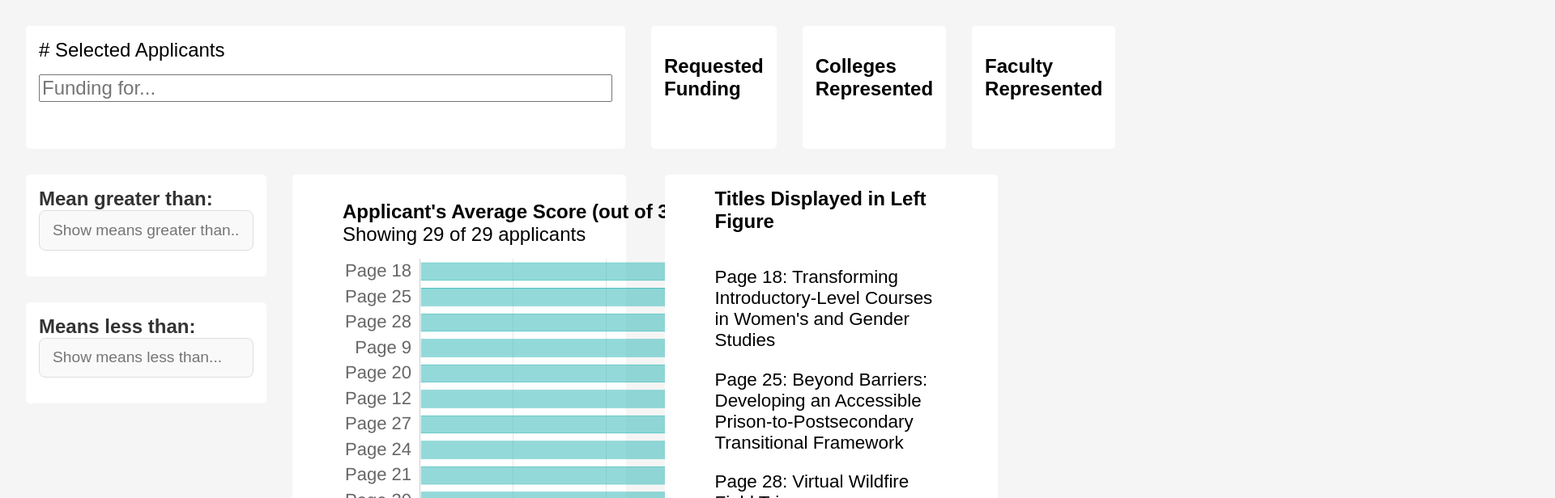
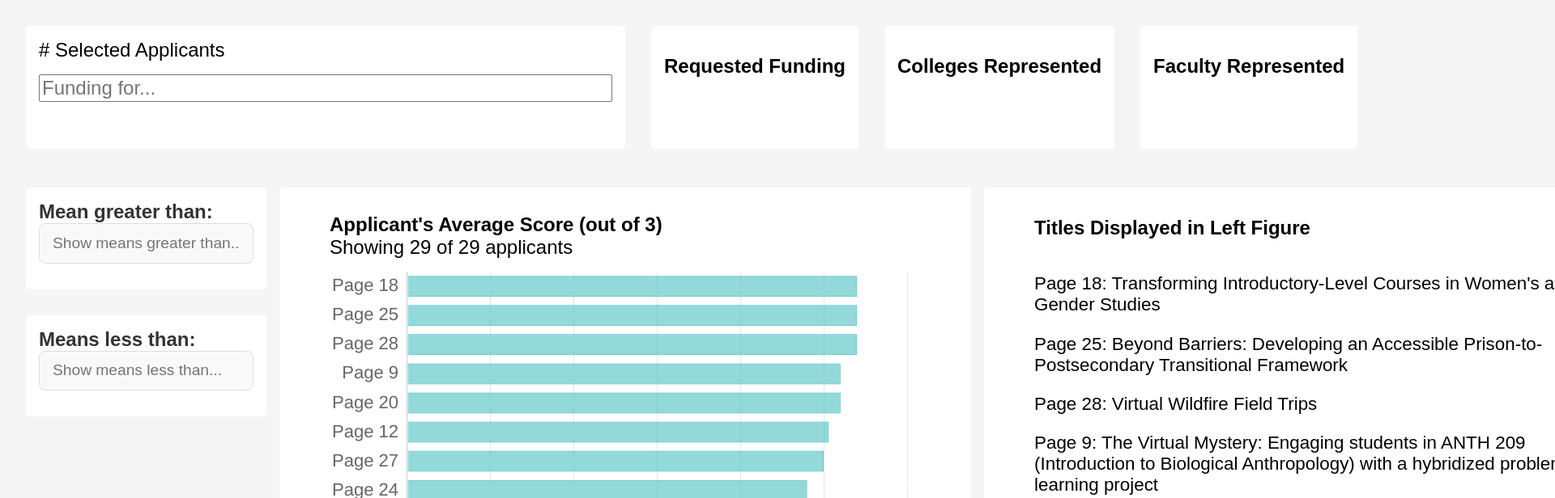
Before and after one commit to bvalgard/TLEF-Adjudication, a website: page index.html in a window 1280 px wide. Shown: the top 616 px of the page at 81% size, 1920 px wide, since content can reach past the window. Drawn offline with nearby package versions, Linux system fonts and the light colour scheme.

Commit message:
Fixed styles updated data for rounding

```diff
--- a/score.csv
+++ b/score.csv
@@ -2,93 +2,93 @@ page,name,category,mean,page_num
 Page 3,Story-based gated pathway to improve student engagement,Project Goals,2.0,3
 Page 3,Story-based gated pathway to improve student engagement,Budget,2.0,3
 Page 3,Story-based gated pathway to improve student engagement,Impact Assessment,2.0,3
-Page 3,Story-based gated pathway to improve student engagement,Mean,1.8666666666666667,3
-Page 3,Story-based gated pathway to improve student engagement,Strategic Alignment,1.6666666666666667,3
-Page 3,Story-based gated pathway to improve student engagement,Expected Outcomes,1.6666666666666667,3
+Page 3,Story-based gated pathway to improve student engagement,Mean,1.87,3
+Page 3,Story-based gated pathway to improve student engagement,Strategic Alignment,1.67,3
+Page 3,Story-based gated pathway to improve student engagement,Expected Outcomes,1.67,3
 Page 4,Integrating Sustainability Principles in Structural Steel Design Education,Project Goals,2.0,4
-Page 4,Integrating Sustainability Principles in Structural Steel Design Education,Strategic Alignment,1.6666666666666667,4
-Page 4,Integrating Sustainability Principles in Structural Steel Design Education,Expected Outcomes,1.3333333333333333,4
-Page 4,Integrating Sustainability Principles in Structural Steel Design Education,Impact Assessment,1.6666666666666667,4
+Page 4,Integrating Sustainability Principles in Structural Steel Design Education,Strategic Alignment,1.67,4
+Page 4,Integrating Sustainability Principles in Structural Steel Design Education,Expected Outcomes,1.33,4
+Page 4,Integrating Sustainability Principles in Structural Steel Design Education,Impact Assessment,1.67,4
 Page 4,Integrating Sustainability Principles in Structural Steel Design Education,Budget,2.0,4
-Page 4,Integrating Sustainability Principles in Structural Steel Design Education,Mean,1.7333333333333336,4
-Page 5,Building UofA in One Semester,Budget,1.6666666666666667,5
-Page 5,Building UofA in One Semester,Mean,1.3333333333333335,5
+Page 4,Integrating Sustainability Principles in Structural Steel Design Education,Mean,1.73,4
+Page 5,Building UofA in One Semester,Budget,1.67,5
+Page 5,Building UofA in One Semester,Mean,1.33,5
 Page 5,Building UofA in One Semester,Expected Outcomes,1.0,5
-Page 5,Building UofA in One Semester,Strategic Alignment,1.3333333333333333,5
-Page 5,Building UofA in One Semester,Project Goals,1.3333333333333333,5
-Page 5,Building UofA in One Semester,Impact Assessment,1.3333333333333333,5
-Page 6,Learning Law Through Graphic Novels,Project Goals,1.3333333333333333,6
-Page 6,Learning Law Through Graphic Novels,Strategic Alignment,2.3333333333333335,6
+Page 5,Building UofA in One Semester,Strategic Alignment,1.33,5
+Page 5,Building UofA in One Semester,Project Goals,1.33,5
+Page 5,Building UofA in One Semester,Impact Assessment,1.33,5
+Page 6,Learning Law Through Graphic Novels,Project Goals,1.33,6
+Page 6,Learning Law Through Graphic Novels,Strategic Alignment,2.33,6
 Page 6,Learning Law Through Graphic Novels,Expected Outcomes,1.0,6
 Page 6,Learning Law Through Graphic Novels,Impact Assessment,1.0,6
-Page 6,Learning Law Through Graphic Novels,Budget,1.3333333333333333,6
+Page 6,Learning Law Through Graphic Novels,Budget,1.33,6
 Page 6,Learning Law Through Graphic Novels,Mean,1.4,6
 Page 7,"Innovative STEM Laboratory on Interfacial Tension: Integrating Theory, Experiment, Software Development, and Molecular Visualization",Mean,1.8,7
-Page 7,"Innovative STEM Laboratory on Interfacial Tension: Integrating Theory, Experiment, Software Development, and Molecular Visualization",Project Goals,1.6666666666666667,7
+Page 7,"Innovative STEM Laboratory on Interfacial Tension: Integrating Theory, Experiment, Software Development, and Molecular Visualization",Project Goals,1.67,7
 Page 7,"Innovative STEM Laboratory on Interfacial Tension: Integrating Theory, Experiment, Software Development, and Molecular Visualization",Impact Assessment,2.0,7
 Page 7,"Innovative STEM Laboratory on Interfacial Tension: Integrating Theory, Experiment, Software Development, and Molecular Visualization",Expected Outcomes,2.0,7
-Page 7,"Innovative STEM Laboratory on Interfacial Tension: Integrating Theory, Experiment, Software Development, and Molecular Visualization",Strategic Alignment,1.3333333333333333,7
+Page 7,"Innovative STEM Laboratory on Interfacial Tension: Integrating Theory, Experiment, Software Development, and Molecular Visualization",Strategic Alignment,1.33,7
 Page 7,"Innovative STEM Laboratory on Interfacial Tension: Integrating Theory, Experiment, Software Development, and Molecular Visualization",Budget,2.0,7
 Page 8,Teaching Asian Indigeneity,Strategic Alignment,2.0,8
-Page 8,Teaching Asian Indigeneity,Expected Outcomes,2.3333333333333335,8
-Page 8,Teaching Asian Indigeneity,Impact Assessment,1.6666666666666667,8
+Page 8,Teaching Asian Indigeneity,Expected Outcomes,2.33,8
+Page 8,Teaching Asian Indigeneity,Impact Assessment,1.67,8
 Page 8,Teaching Asian Indigeneity,Budget,2.0,8
-Page 8,Teaching Asian Indigeneity,Mean,2.066666666666667,8
-Page 8,Teaching Asian Indigeneity,Project Goals,2.3333333333333335,8
-Page 9,The Virtual Mystery: Engaging students in  ANTH 209 (Introduction to Biological Anthropology) with a hybridized problem-based learning project,Mean,2.6000000000000005,9
-Page 9,The Virtual Mystery: Engaging students in  ANTH 209 (Introduction to Biological Anthropology) with a hybridized problem-based learning project,Expected Outcomes,2.3333333333333335,9
+Page 8,Teaching Asian Indigeneity,Mean,2.07,8
+Page 8,Teaching Asian Indigeneity,Project Goals,2.33,8
+Page 9,The Virtual Mystery: Engaging students in  ANTH 209 (Introduction to Biological Anthropology) with a hybridized problem-based learning project,Mean,2.6,9
+Page 9,The Virtual Mystery: Engaging students in  ANTH 209 (Introduction to Biological Anthropology) with a hybridized problem-based learning project,Expected Outcomes,2.33,9
 Page 9,The Virtual Mystery: Engaging students in  ANTH 209 (Introduction to Biological Anthropology) with a hybridized problem-based learning project,Project Goals,3.0,9
-Page 9,The Virtual Mystery: Engaging students in  ANTH 209 (Introduction to Biological Anthropology) with a hybridized problem-based learning project,Strategic Alignment,2.3333333333333335,9
+Page 9,The Virtual Mystery: Engaging students in  ANTH 209 (Introduction to Biological Anthropology) with a hybridized problem-based learning project,Strategic Alignment,2.33,9
 Page 9,The Virtual Mystery: Engaging students in  ANTH 209 (Introduction to Biological Anthropology) with a hybridized problem-based learning project,Budget,3.0,9
-Page 9,The Virtual Mystery: Engaging students in  ANTH 209 (Introduction to Biological Anthropology) with a hybridized problem-based learning project,Impact Assessment,2.3333333333333335,9
-Page 10,Development and implementation of an automated system to track student progress and alert users to approaching deadlines in a U of A graduate program,Impact Assessment,1.6666666666666667,10
+Page 9,The Virtual Mystery: Engaging students in  ANTH 209 (Introduction to Biological Anthropology) with a hybridized problem-based learning project,Impact Assessment,2.33,9
+Page 10,Development and implementation of an automated system to track student progress and alert users to approaching deadlines in a U of A graduate program,Impact Assessment,1.67,10
 Page 10,Development and implementation of an automated system to track student progress and alert users to approaching deadlines in a U of A graduate program,Budget,2.0,10
-Page 10,Development and implementation of an automated system to track student progress and alert users to approaching deadlines in a U of A graduate program,Mean,1.7333333333333336,10
-Page 10,Development and implementation of an automated system to track student progress and alert users to approaching deadlines in a U of A graduate program,Expected Outcomes,1.6666666666666667,10
+Page 10,Development and implementation of an automated system to track student progress and alert users to approaching deadlines in a U of A graduate program,Mean,1.73,10
+Page 10,Development and implementation of an automated system to track student progress and alert users to approaching deadlines in a U of A graduate program,Expected Outcomes,1.67,10
 Page 10,Development and implementation of an automated system to track student progress and alert users to approaching deadlines in a U of A graduate program,Strategic Alignment,1.0,10
-Page 10,Development and implementation of an automated system to track student progress and alert users to approaching deadlines in a U of A graduate program,Project Goals,2.3333333333333335,10
-Page 11,New MSc Specialization in Molecular Diagnostics: Pedagogical Development supporting credentialing through experiential learning,Project Goals,2.3333333333333335,11
+Page 10,Development and implementation of an automated system to track student progress and alert users to approaching deadlines in a U of A graduate program,Project Goals,2.33,10
+Page 11,New MSc Specialization in Molecular Diagnostics: Pedagogical Development supporting credentialing through experiential learning,Project Goals,2.33,11
 Page 11,New MSc Specialization in Molecular Diagnostics: Pedagogical Development supporting credentialing through experiential learning,Strategic Alignment,2.0,11
-Page 11,New MSc Specialization in Molecular Diagnostics: Pedagogical Development supporting credentialing through experiential learning,Expected Outcomes,2.3333333333333335,11
+Page 11,New MSc Specialization in Molecular Diagnostics: Pedagogical Development supporting credentialing through experiential learning,Expected Outcomes,2.33,11
 Page 11,New MSc Specialization in Molecular Diagnostics: Pedagogical Development supporting credentialing through experiential learning,Impact Assessment,2.0,11
 Page 11,New MSc Specialization in Molecular Diagnostics: Pedagogical Development supporting credentialing through experiential learning,Budget,2.0,11
-Page 11,New MSc Specialization in Molecular Diagnostics: Pedagogical Development supporting credentialing through experiential learning,Mean,2.1333333333333337,11
-Page 12,Experiential Learning Activity (ELA) to improve  knowledge and attitudes of Physiotherapy Students toward people living with dementia,Budget,2.3333333333333335,12
-Page 12,Experiential Learning Activity (ELA) to improve  knowledge and attitudes of Physiotherapy Students toward people living with dementia,Impact Assessment,2.3333333333333335,12
-Page 12,Experiential Learning Activity (ELA) to improve  knowledge and attitudes of Physiotherapy Students toward people living with dementia,Expected Outcomes,2.6666666666666665,12
-Page 12,Experiential Learning Activity (ELA) to improve  knowledge and attitudes of Physiotherapy Students toward people living with dementia,Strategic Alignment,2.3333333333333335,12
+Page 11,New MSc Specialization in Molecular Diagnostics: Pedagogical Development supporting credentialing through experiential learning,Mean,2.13,11
+Page 12,Experiential Learning Activity (ELA) to improve  knowledge and attitudes of Physiotherapy Students toward people living with dementia,Budget,2.33,12
+Page 12,Experiential Learning Activity (ELA) to improve  knowledge and attitudes of Physiotherapy Students toward people living with dementia,Impact Assessment,2.33,12
+Page 12,Experiential Learning Activity (ELA) to improve  knowledge and attitudes of Physiotherapy Students toward people living with dementia,Expected Outcomes,2.67,12
+Page 12,Experiential Learning Activity (ELA) to improve  knowledge and attitudes of Physiotherapy Students toward people living with dementia,Strategic Alignment,2.33,12
 Page 12,Experiential Learning Activity (ELA) to improve  knowledge and attitudes of Physiotherapy Students toward people living with dementia,Project Goals,3.0,12
-Page 12,Experiential Learning Activity (ELA) to improve  knowledge and attitudes of Physiotherapy Students toward people living with dementia,Mean,2.5333333333333337,12
+Page 12,Experiential Learning Activity (ELA) to improve  knowledge and attitudes of Physiotherapy Students toward people living with dementia,Mean,2.53,12
 Page 13,Sounds of Research: Building Capacity for New Sonic Approaches to Teaching and Learning ,Mean,1.6,13
-Page 13,Sounds of Research: Building Capacity for New Sonic Approaches to Teaching and Learning ,Impact Assessment,1.3333333333333333,13
-Page 13,Sounds of Research: Building Capacity for New Sonic Approaches to Teaching and Learning ,Strategic Alignment,1.6666666666666667,13
-Page 13,Sounds of Research: Building Capacity for New Sonic Approaches to Teaching and Learning ,Project Goals,1.6666666666666667,13
+Page 13,Sounds of Research: Building Capacity for New Sonic Approaches to Teaching and Learning ,Impact Assessment,1.33,13
+Page 13,Sounds of Research: Building Capacity for New Sonic Approaches to Teaching and Learning ,Strategic Alignment,1.67,13
+Page 13,Sounds of Research: Building Capacity for New Sonic Approaches to Teaching and Learning ,Project Goals,1.67,13
 Page 13,Sounds of Research: Building Capacity for New Sonic Approaches to Teaching and Learning ,Expected Outcomes,2.0,13
-Page 13,Sounds of Research: Building Capacity for New Sonic Approaches to Teaching and Learning ,Budget,1.3333333333333333,13
+Page 13,Sounds of Research: Building Capacity for New Sonic Approaches to Teaching and Learning ,Budget,1.33,13
 Page 14,"Lights, Camera, Care: Immersive videos for mastery of clinical skills in radiation therapy",Project Goals,2.0,14
 Page 14,"Lights, Camera, Care: Immersive videos for mastery of clinical skills in radiation therapy",Strategic Alignment,2.0,14
-Page 14,"Lights, Camera, Care: Immersive videos for mastery of clinical skills in radiation therapy",Expected Outcomes,2.3333333333333335,14
-Page 14,"Lights, Camera, Care: Immersive videos for mastery of clinical skills in radiation therapy",Impact Assessment,1.6666666666666667,14
-Page 14,"Lights, Camera, Care: Immersive videos for mastery of clinical skills in radiation therapy",Budget,1.3333333333333333,14
-Page 14,"Lights, Camera, Care: Immersive videos for mastery of clinical skills in radiation therapy",Mean,1.8666666666666667,14
+Page 14,"Lights, Camera, Care: Immersive videos for mastery of clinical skills in radiation therapy",Expected Outcomes,2.33,14
+Page 14,"Lights, Camera, Care: Immersive videos for mastery of clinical skills in radiation therapy",Impact Assessment,1.67,14
+Page 14,"Lights, Camera, Care: Immersive videos for mastery of clinical skills in radiation therapy",Budget,1.33,14
+Page 14,"Lights, Camera, Care: Immersive videos for mastery of clinical skills in radiation therapy",Mean,1.87,14
 Page 15,Innovate SynBioSpark – igniting curiosity and shaping tomorrow through synthetic biology,Project Goals,1.0,15
-Page 15,Innovate SynBioSpark – igniting curiosity and shaping tomorrow through synthetic biology,Mean,1.1333333333333333,15
-Page 15,Innovate SynBioSpark – igniting curiosity and shaping tomorrow through synthetic biology,Strategic Alignment,1.3333333333333333,15
+Page 15,Innovate SynBioSpark – igniting curiosity and shaping tomorrow through synthetic biology,Mean,1.13,15
+Page 15,Innovate SynBioSpark – igniting curiosity and shaping tomorrow through synthetic biology,Strategic Alignment,1.33,15
 Page 15,Innovate SynBioSpark – igniting curiosity and shaping tomorrow through synthetic biology,Expected Outcomes,1.0,15
 Page 15,Innovate SynBioSpark – igniting curiosity and shaping tomorrow through synthetic biology,Impact Assessment,1.0,15
-Page 15,Innovate SynBioSpark – igniting curiosity and shaping tomorrow through synthetic biology,Budget,1.3333333333333333,15
-Page 16,Unifying Chemical Engineering Curriculum with a Multicourse-Integrated Virtual Framework,Mean,1.8666666666666667,16
-Page 16,Unifying Chemical Engineering Curriculum with a Multicourse-Integrated Virtual Framework,Project Goals,2.3333333333333335,16
-Page 16,Unifying Chemical Engineering Curriculum with a Multicourse-Integrated Virtual Framework,Strategic Alignment,2.3333333333333335,16
-Page 16,Unifying Chemical Engineering Curriculum with a Multicourse-Integrated Virtual Framework,Expected Outcomes,1.6666666666666667,16
-Page 16,Unifying Chemical Engineering Curriculum with a Multicourse-Integrated Virtual Framework,Impact Assessment,1.3333333333333333,16
-Page 16,Unifying Chemical Engineering Curriculum with a Multicourse-Integrated Virtual Framework,Budget,1.6666666666666667,16
+Page 15,Innovate SynBioSpark – igniting curiosity and shaping tomorrow through synthetic biology,Budget,1.33,15
+Page 16,Unifying Chemical Engineering Curriculum with a Multicourse-Integrated Virtual Framework,Mean,1.87,16
+Page 16,Unifying Chemical Engineering Curriculum with a Multicourse-Integrated Virtual Framework,Project Goals,2.33,16
+Page 16,Unifying Chemical Engineering Curriculum with a Multicourse-Integrated Virtual Framework,Strategic Alignment,2.33,16
+Page 16,Unifying Chemical Engineering Curriculum with a Multicourse-Integrated Virtual Framework,Expected Outcomes,1.67,16
+Page 16,Unifying Chemical Engineering Curriculum with a Multicourse-Integrated Virtual Framework,Impact Assessment,1.33,16
+Page 16,Unifying Chemical Engineering Curriculum with a Multicourse-Integrated Virtual Framework,Budget,1.67,16
 Page 17,"What’s App, Doc? Development and Evaluation of a Novel App to Support Self-Directed Clinical Content Learning for Medical Students",Budget,2.0,17
 Page 17,"What’s App, Doc? Development and Evaluation of a Novel App to Support Self-Directed Clinical Content Learning for Medical Students",Project Goals,2.0,17
-Page 17,"What’s App, Doc? Development and Evaluation of a Novel App to Support Self-Directed Clinical Content Learning for Medical Students",Strategic Alignment,2.3333333333333335,17
-Page 17,"What’s App, Doc? Development and Evaluation of a Novel App to Support Self-Directed Clinical Content Learning for Medical Students",Expected Outcomes,2.3333333333333335,17
+Page 17,"What’s App, Doc? Development and Evaluation of a Novel App to Support Self-Directed Clinical Content Learning for Medical Students",Strategic Alignment,2.33,17
+Page 17,"What’s App, Doc? Development and Evaluation of a Novel App to Support Self-Directed Clinical Content Learning for Medical Students",Expected Outcomes,2.33,17
 Page 17,"What’s App, Doc? Development and Evaluation of a Novel App to Support Self-Directed Clinical Content Learning for Medical Students",Mean,2.2,17
-Page 17,"What’s App, Doc? Development and Evaluation of a Novel App to Support Self-Directed Clinical Content Learning for Medical Students",Impact Assessment,2.3333333333333335,17
+Page 17,"What’s App, Doc? Development and Evaluation of a Novel App to Support Self-Directed Clinical Content Learning for Medical Students",Impact Assessment,2.33,17
 Page 18,Transforming Introductory-Level Courses in Women's and Gender Studies,Strategic Alignment,3.0,18
 Page 18,Transforming Introductory-Level Courses in Women's and Gender Studies,Mean,2.7,18
 Page 18,Transforming Introductory-Level Courses in Women's and Gender Studies,Budget,3.0,18
--- a/script.js
+++ b/script.js
@@ -203,6 +203,11 @@ function processChartData(data) {
 
 // Render the main chart
 function renderChart(labels, data, tooltips) {
+    const canvas = document.getElementById("myChart");
+    // Set max-height dynamically
+    const maxHeight = 1100; // Example height in pixels
+    canvas.style.maxHeight = `${maxHeight}px`;
+
     const ctx = document.getElementById("myChart").getContext("2d");
 
     // Destroy the previous chart instance if it exists
@@ -262,6 +267,11 @@ function renderChart(labels, data, tooltips) {
 
 // Render the comparison chart
 function renderComparisonChart(data) {
+    // Set max-height dynamically
+    const canvas = document.getElementById("comparisonChart");
+    const maxHeight = 400; // Example height in pixels
+    canvas.style.maxHeight = `${maxHeight}px`;
+
     const chartOneNum = parseInt(compareOne.value);
     const chartTwoNum = parseInt(compareTwo.value);
     const chartThreeNum = parseInt(compareThree?.value); // Optional third input (add this to your HTML if needed)
--- a/styles.css
+++ b/styles.css
@@ -1,3 +1,8 @@
+html, body {
+  height: 100%;
+  margin: 0;
+}
+
 body {
     font-family: Arial, sans-serif;
     margin: 32px;
@@ -5,14 +10,21 @@ body {
 }
 
 .grid {
+  /* height: 100%; */
   display: grid;
-  grid-template-columns: repeat(7, 1fr);
-  grid-template-rows: min-content 1fr min-content;
+  grid-template-columns: minmax(200, 325px) repeat(6, minmax(0, 1fr));
+  gap: 16px;
+  /* grid-template-rows: minmax(200px, 325px) minmax(1500px, 2000) min-content; */
+  grid-template-rows: min-content auto 1fr;
   grid-template-areas:
     "meta-data meta-data meta-data meta-data meta-data meta-data meta-data"
     "filters avg-score avg-score avg-score avg-names-list avg-names-list avg-names-list"
     "comp-pages comp-chart comp-chart comp-chart comp-chart comp-chart comp-chart";
 }
+
+/* .grid > div {
+  overflow: visible;
+} */
 
 .meta-data {
   grid-area: meta-data;
@@ -22,8 +34,11 @@ body {
   margin-bottom: 2rem;
 }
 
-.b1 {
-  grid-area: avg-score;
+.avg-score,
+.avg-names-list {
+  max-width: 100%; /* Prevent overflow horizontally */
+  max-height: 100%; /* Prevent overflow vertically */
+  overflow: hidden; /* Hide content that overflows */
 }
 
 .avg-score {
@@ -31,8 +46,6 @@ body {
 }
 
 .avg-names-list {
-  /* there is a weird margin or padding thing going on and I can't track it down */
-  margin-top: -20px;
   grid-area: avg-names-list;
 }
 
@@ -44,10 +57,8 @@ body {
   grid-area: comp-chart;
 }
 
-.top-left-container {
-  display: grid;
-  gap: 1rem;
-}
+
+
 
 #filters {
   display: flex;
@@ -73,14 +84,26 @@ body {
   font-size: 1.3rem;
 }
 
-#chart-container {
-  width: 800px;
-  height: 1000px;
+/* #chart-container {
+  position: relative;
+  width: 100%;
+  height: 100%;
   margin: 0 auto;
   display: flex;
+  flex-direction: column;
   justify-content: space-between;
+  font-size: 1.5rem;
+} */
+
+#chart-container {
+  position: relative;
+  width: 100%;
+  height: 100%; /* Take full height of the grid area */
+  display: flex;
   flex-direction: column;
   font-size: 1.5rem;
+  /* justify-content: center; */
+  /* align-items: center; */
 }
 
 #chart-container > * {
@@ -88,13 +111,14 @@ body {
 }
 
 #myChart {
-  flex: 0 0 80%;
+  max-width: 100%; /* Prevent the chart from overflowing horizontally */
+  max-height: 1200px; /* Prevent the chart from growing too tall */
 }
 
 #nameList {
   width: 100%;
+  max-height: 100%;
   font-size: 1.4rem;
-  max-height: 1000px;
   overflow-y: scroll;
 }
 
@@ -192,6 +216,7 @@ input[type="number"]::-webkit-outer-spin-button {
   cursor: pointer;
 }
 
+/* todo: fix this fixed with */
 #comparison-chart-container {
   margin-top: 2rem;
   width: 1600px;
@@ -212,11 +237,12 @@ input[type="number"]::-webkit-outer-spin-button {
 }
 
 .styledContainer.chartStyledContainer {
-  height: 1100px;
-  margin: 32px 16px 16px 32px;
+  position: relative;
+  max-width: 100%;
+  height: 1200px;
+  /* height: 200%; */
   padding: 0 62px;
-  margin-top: 0px;
-  /* background-color: black; */
+  overflow: hidden;
 }
 
 .styledContainer.chartStyledContainer h2 {
@@ -224,7 +250,8 @@ input[type="number"]::-webkit-outer-spin-button {
 }
 
 .styledContainer.chartStyledContainer.comparisonContainer {
-  height: 600px;
+  height: 100%;
+  margin-bottom: 20px;
 }
 
 .styledContainer.max-height {
```
Also changed, not shown: index.html (+1 -0 lines).
